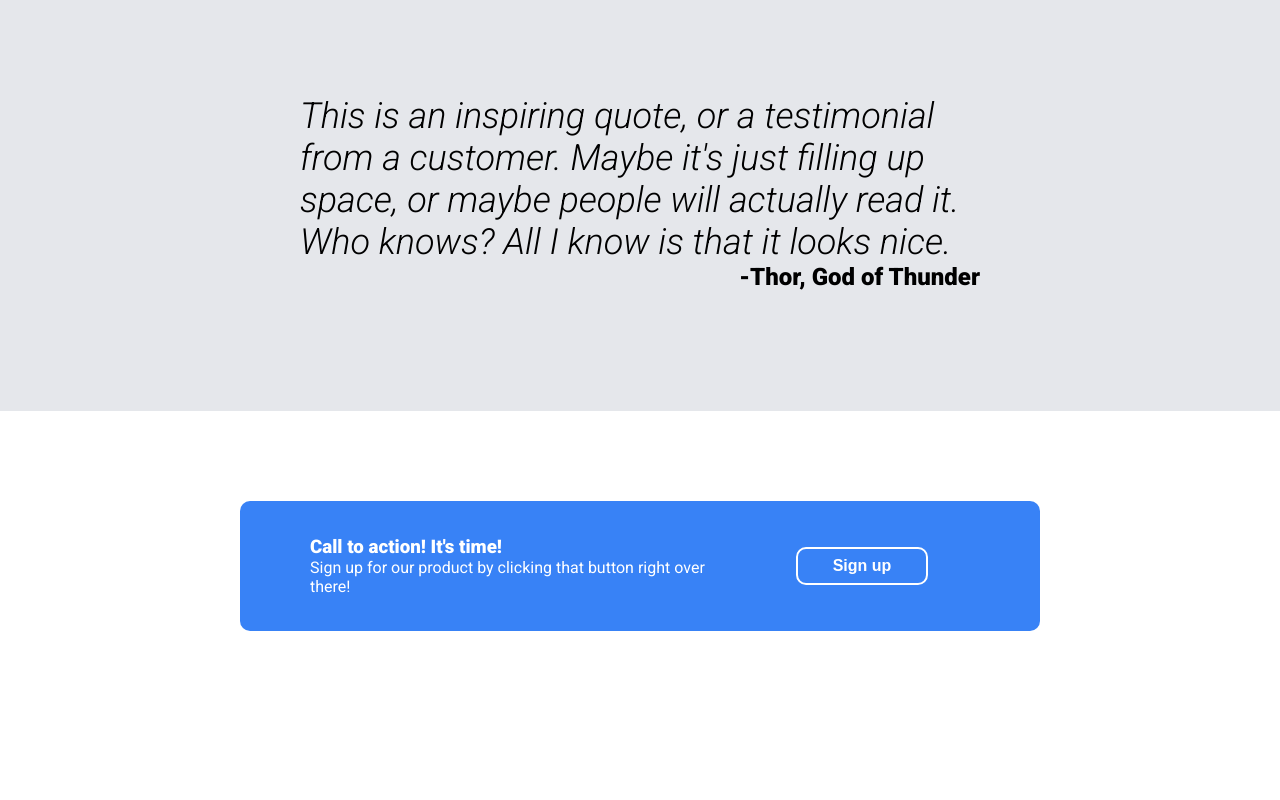
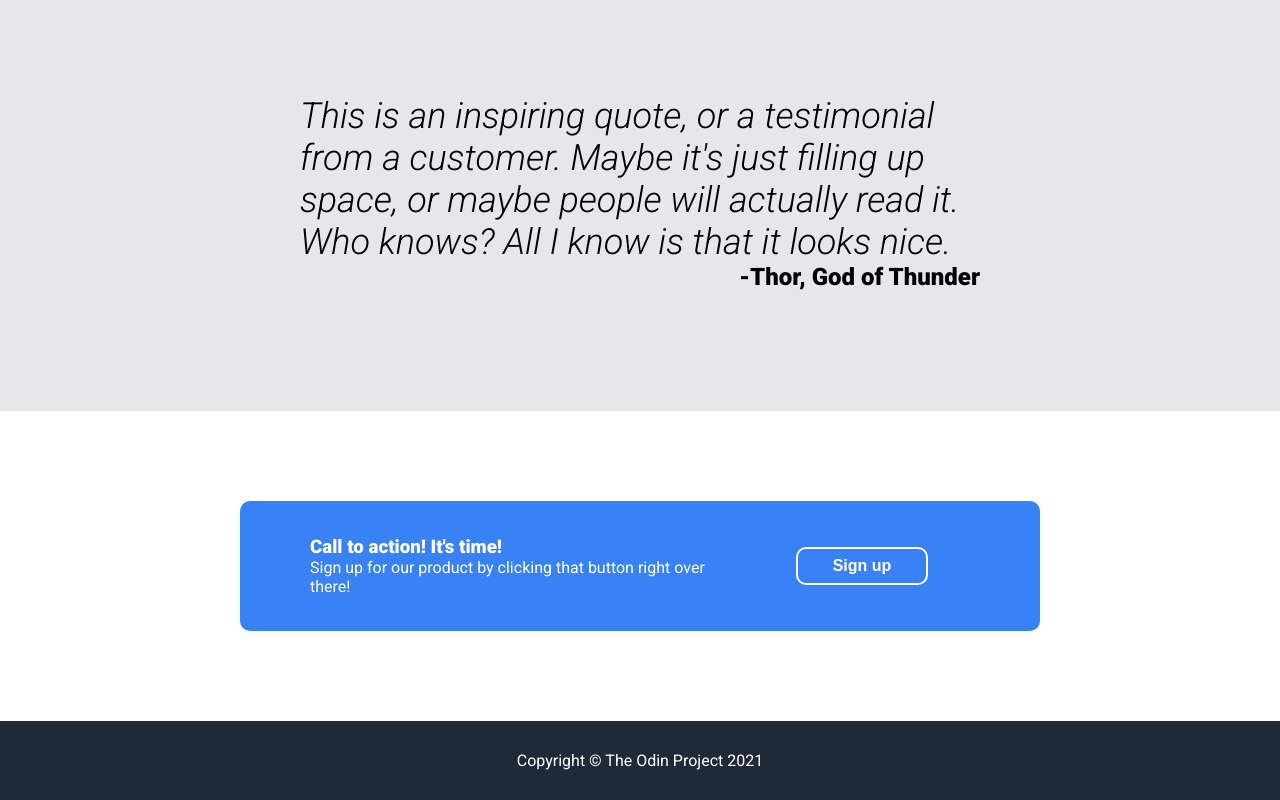
Before and after one commit to trans-ducer/TOP-LandingPage, a plain HTML site: page index.html in a window 1280 px wide. Shown: the part 967-1767 px from the top of the page. Before the commit the page ends 1688 px from the top, so only its background shows below. Drawn offline with Linux system fonts and the light colour scheme.

Commit message:
Implemented Footer

```diff
--- a/index.html
+++ b/index.html
@@ -89,5 +89,7 @@
     </article>
   </main>
 </body>
-
+<footer>
+  <p>Copyright © The Odin Project 2021</p>
+</footer>
 </html>
--- a/style.css
+++ b/style.css
@@ -179,3 +179,15 @@ main h2 {
   border: 2px;
   border-style: solid;
 }
+
+footer {
+  background-color: #1F2937;
+  display: flex;
+  align-items: center;
+  padding: 30px;
+}
+
+footer p {
+  margin: 0 auto;
+  color: white;
+}
```
